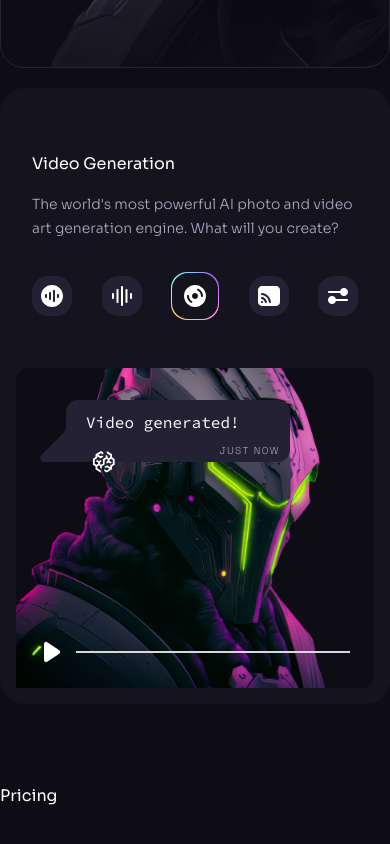
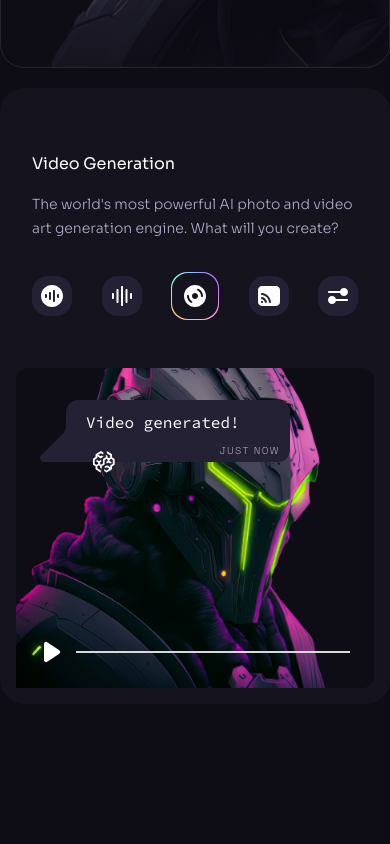
Before and after one commit to ahteshamsalamatansari/sass-ui-react, a React (Vite) app: page / in a window 390 px wide. Shown: the part 6086-6930 px from the top of the page. Built offline with nearby package versions, Linux system fonts and the light colour scheme.

Commit message:
Working on pricing section

```diff
--- a/src/components/Pricing.jsx
+++ b/src/components/Pricing.jsx
@@ -2,7 +2,14 @@ import Section from './Section';
 
 const Pricing = () => {
   return (
-    <Section>Pricing</Section>
+    <Section className="overflow-hidden" id="pricing">
+        <div className='container relative z-2'>
+            <div className='hidden relative justify-center mb-[6.5rem] lg:flex'>
+
+            </div>
+
+        </div>
+    </Section>
   )
 }
 
```
